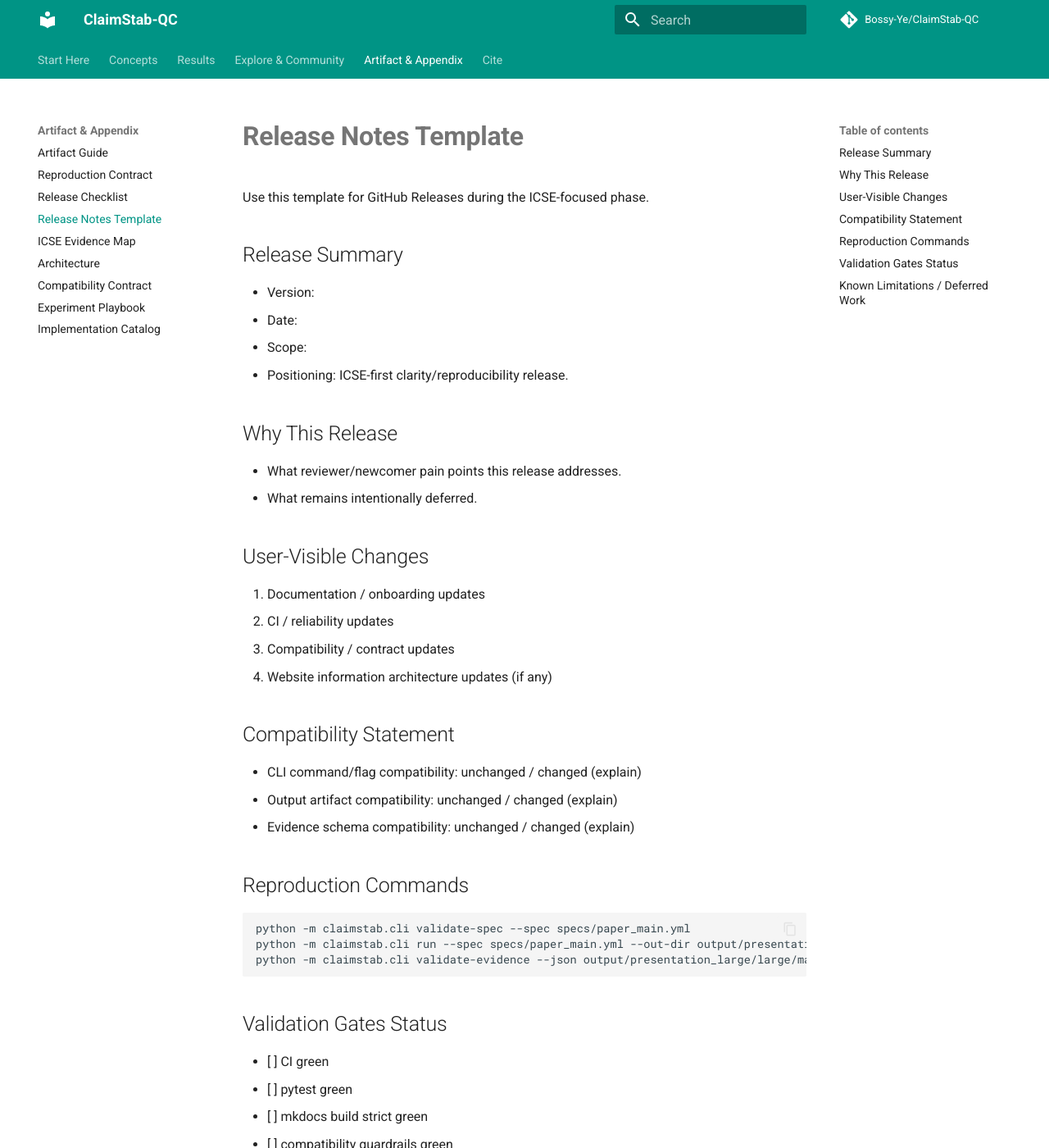
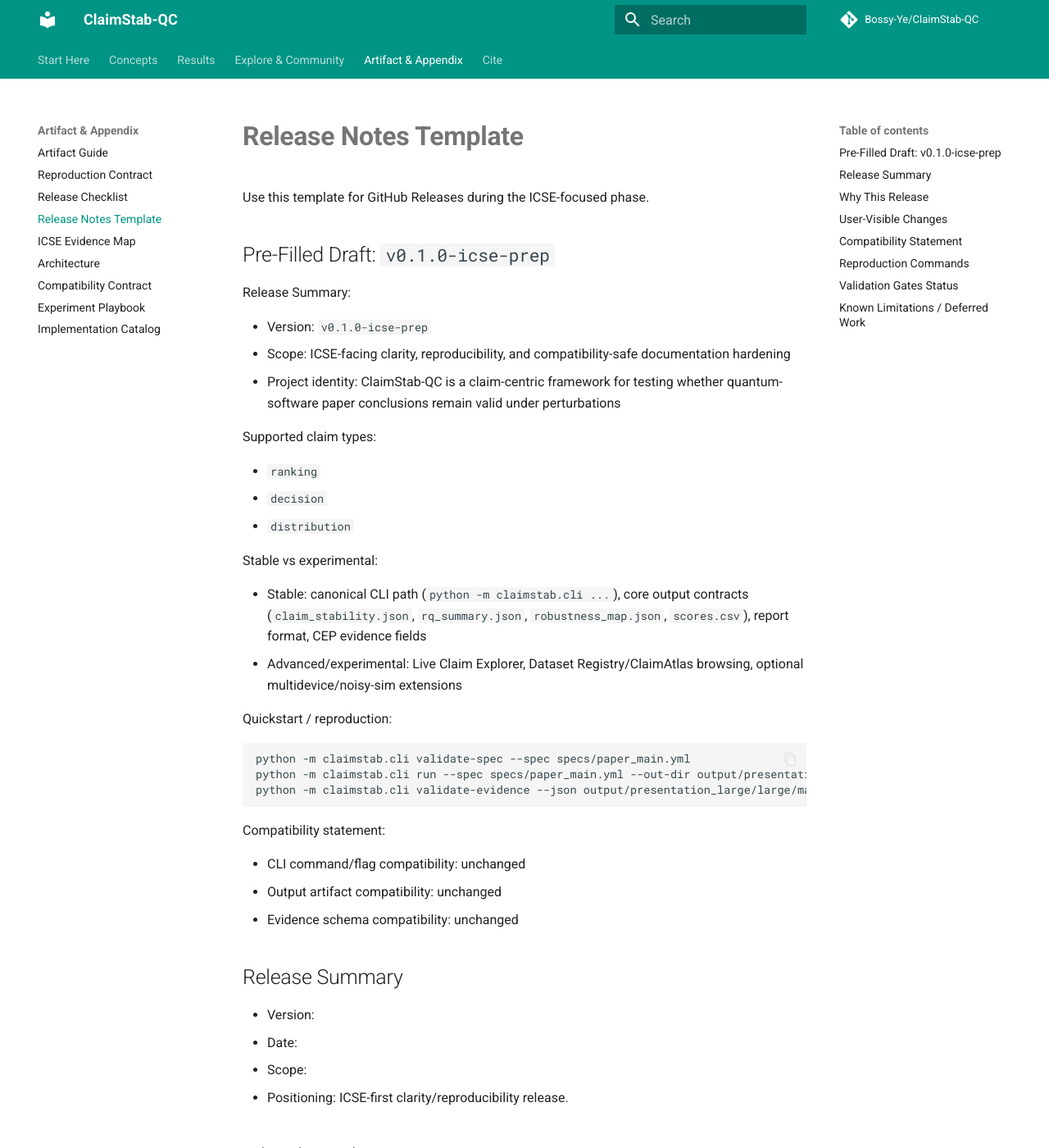
Before and after one commit to Bossy-Ye/ClaimStab-QC, an MkDocs documentation site: the page built from docs/release_notes_template.md, in a window 1280 px wide and 1400 px high. Shown: the whole window at 82% size. Built offline with MkDocs 1.6.1 and Material for MkDocs 9.7.7, drawn with Linux system fonts in a browser that asks for light colours; comment, search, counter and statistics services are not loaded.

Commit message:
docs+ci: finalize ICSE-first onboarding and release prep

````diff
--- a/docs/release_notes_template.md
+++ b/docs/release_notes_template.md
@@ -1,6 +1,39 @@
 # Release Notes Template
 
 Use this template for GitHub Releases during the ICSE-focused phase.
+
+## Pre-Filled Draft: `v0.1.0-icse-prep`
+
+Release Summary:
+
+- Version: `v0.1.0-icse-prep`
+- Scope: ICSE-facing clarity, reproducibility, and compatibility-safe documentation hardening
+- Project identity: ClaimStab-QC is a claim-centric framework for testing whether quantum-software paper conclusions remain valid under perturbations
+
+Supported claim types:
+
+- `ranking`
+- `decision`
+- `distribution`
+
+Stable vs experimental:
+
+- Stable: canonical CLI path (`python -m claimstab.cli ...`), core output contracts (`claim_stability.json`, `rq_summary.json`, `robustness_map.json`, `scores.csv`), report format, CEP evidence fields
+- Advanced/experimental: Live Claim Explorer, Dataset Registry/ClaimAtlas browsing, optional multidevice/noisy-sim extensions
+
+Quickstart / reproduction:
+
+```bash
+python -m claimstab.cli validate-spec --spec specs/paper_main.yml
+python -m claimstab.cli run --spec specs/paper_main.yml --out-dir output/presentation_large/large/maxcut_ranking --report
+python -m claimstab.cli validate-evidence --json output/presentation_large/large/maxcut_ranking/claim_stability.json
+```
+
+Compatibility statement:
+
+- CLI command/flag compatibility: unchanged
+- Output artifact compatibility: unchanged
+- Evidence schema compatibility: unchanged
 
 ## Release Summary
 
````
Also changed, not shown: PAPER_SCOPE.md (+1 -0 lines), README.md (+12 -5 lines), 1 other file.
